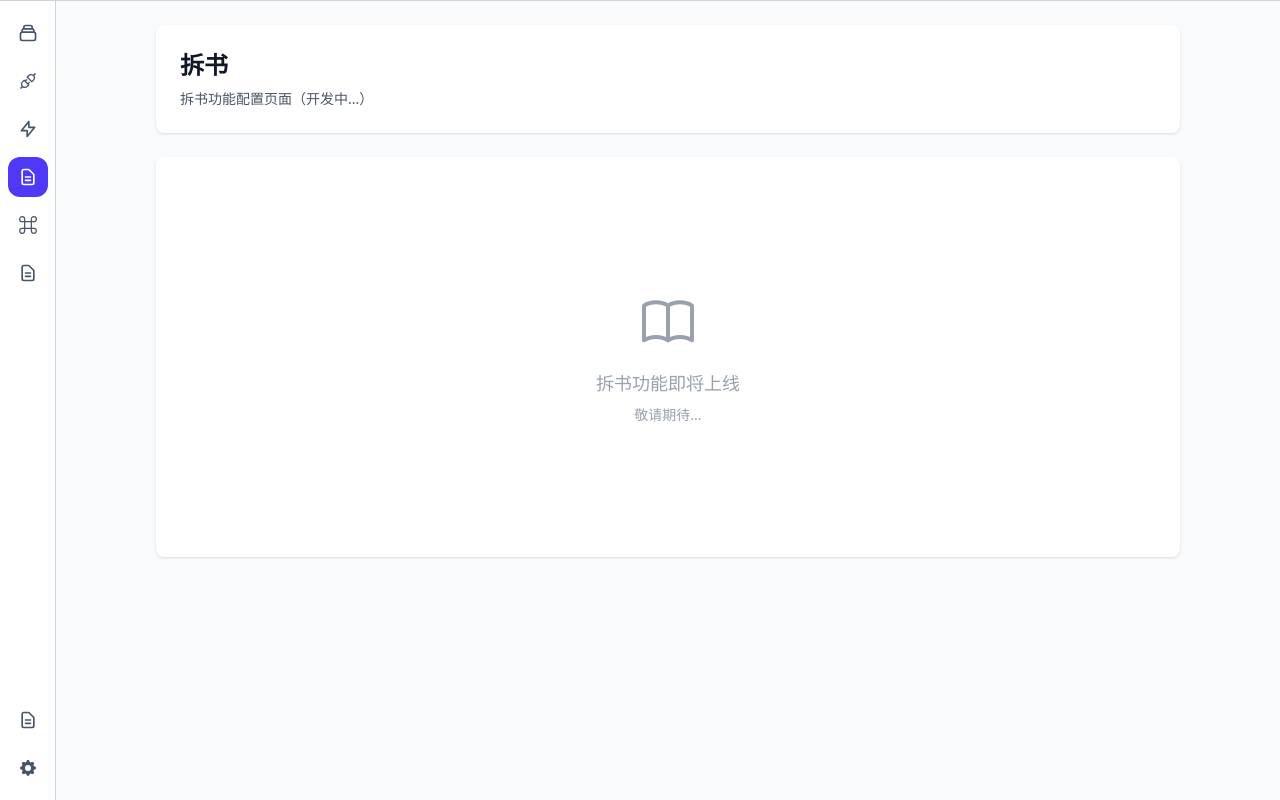
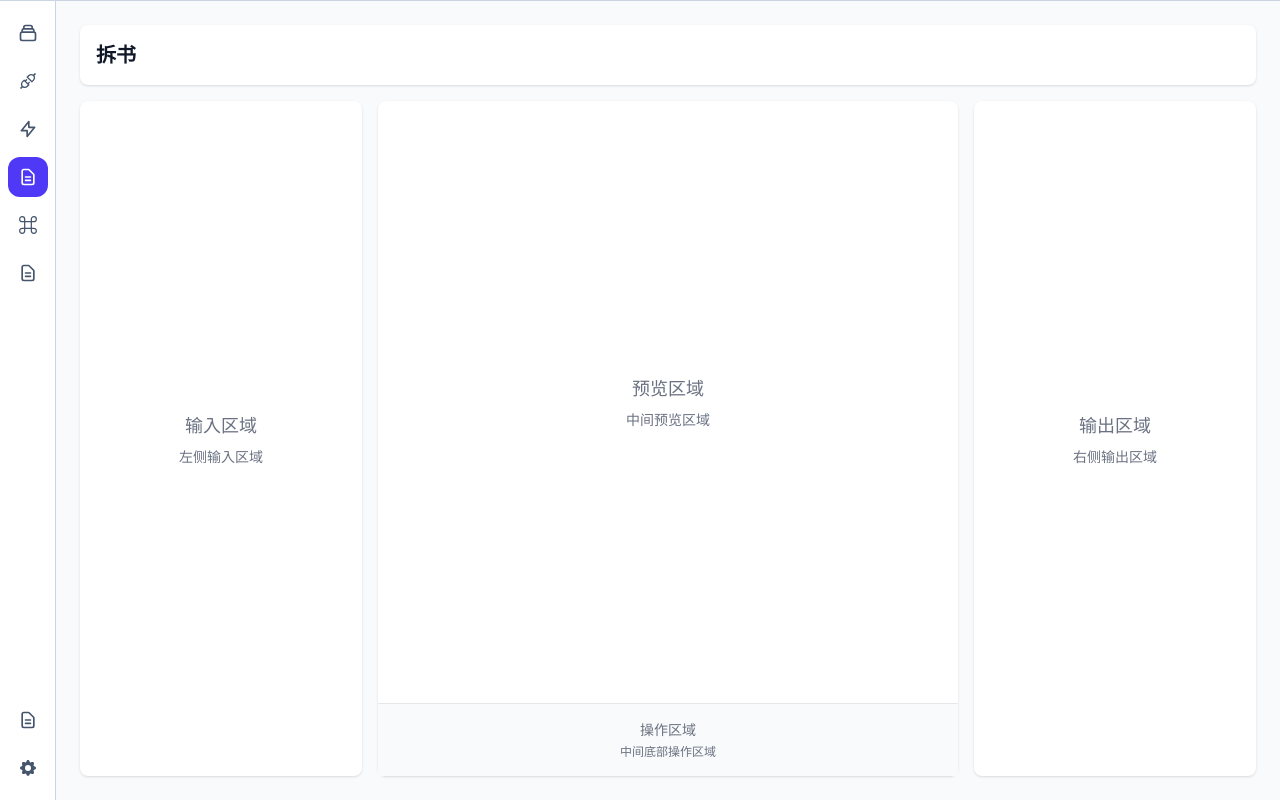
Before and after one commit to afigzb/windowAIChat, a React (Vite) app: page / in a window 1280 px wide. Both pictures are taken after a click on the button 27 px from the left and 177 px from the top of the page. Built offline with nearby package versions, Linux system fonts and the light colour scheme.

Commit message:
拆书功能准备阶段

```diff
--- /dev/null
+++ b/src/BookSplit/InputArea.tsx
@@ -0,0 +1,13 @@
+/**
+ * 输入区域组件
+ */
+export function InputArea() {
+  return (
+    <div className="h-full bg-white rounded-lg shadow-sm p-6 flex items-center justify-center">
+      <div className="text-center text-gray-500">
+        <p className="text-lg font-medium">输入区域</p>
+        <p className="text-sm mt-2">左侧输入区域</p>
+      </div>
+    </div>
+  )
+}
--- /dev/null
+++ b/src/BookSplit/OperationBar.tsx
@@ -0,0 +1,13 @@
+/**
+ * 操作区域组件
+ */
+export function OperationBar() {
+  return (
+    <div className="p-4 bg-gray-50">
+      <div className="text-center text-gray-500">
+        <p className="text-sm font-medium">操作区域</p>
+        <p className="text-xs mt-1">中间底部操作区域</p>
+      </div>
+    </div>
+  )
+}
--- /dev/null
+++ b/src/BookSplit/OutputArea.tsx
@@ -0,0 +1,13 @@
+/**
+ * 输出区域组件
+ */
+export function OutputArea() {
+  return (
+    <div className="h-full bg-white rounded-lg shadow-sm p-6 flex items-center justify-center">
+      <div className="text-center text-gray-500">
+        <p className="text-lg font-medium">输出区域</p>
+        <p className="text-sm mt-2">右侧输出区域</p>
+      </div>
+    </div>
+  )
+}
--- /dev/null
+++ b/src/BookSplit/PreviewArea.tsx
@@ -0,0 +1,23 @@
+import { OperationBar } from './OperationBar'
+
+/**
+ * 预览区域组件
+ */
+export function PreviewArea() {
+  return (
+    <div className="h-full bg-white rounded-lg shadow-sm flex flex-col">
+      {/* 预览内容区域 */}
+      <div className="flex-1 p-6 flex items-center justify-center overflow-auto">
+        <div className="text-center text-gray-500">
+          <p className="text-lg font-medium">预览区域</p>
+          <p className="text-sm mt-2">中间预览区域</p>
+        </div>
+      </div>
+
+      {/* 操作区域 */}
+      <div className="border-t border-gray-200">
+        <OperationBar />
+      </div>
+    </div>
+  )
+}
--- /dev/null
+++ b/src/BookSplit/index.ts
@@ -0,0 +1,4 @@
+export { InputArea } from './InputArea'
+export { PreviewArea } from './PreviewArea'
+export { OutputArea } from './OutputArea'
+export { OperationBar } from './OperationBar'
--- a/src/pages/BookSplitPage.tsx
+++ b/src/pages/BookSplitPage.tsx
@@ -1,4 +1,5 @@
 import type { AIConfig } from '../chat'
+import { InputArea, PreviewArea, OutputArea } from '../BookSplit'
 
 interface BookSplitPageProps {
   config: AIConfig
@@ -10,37 +11,29 @@ interface BookSplitPageProps {
  */
 export function BookSplitPage({ config, onConfigChange }: BookSplitPageProps) {
   return (
-    <div className="h-full overflow-y-auto bg-gray-50 p-6">
-      <div className="max-w-5xl mx-auto space-y-6">
-        {/* 页面标题 */}
-        <div className="bg-white rounded-lg shadow-sm p-6">
-          <h1 className="text-2xl font-semibold text-gray-900 mb-2">
-            拆书
-          </h1>
-          <p className="text-sm text-gray-600">
-            拆书功能配置页面（开发中...）
-          </p>
+    <div className="h-full flex flex-col bg-gray-50 p-6">
+      {/* 页面标题 */}
+      <div className="bg-white rounded-lg shadow-sm p-4 mb-4">
+        <h1 className="text-xl font-semibold text-gray-900">
+          拆书
+        </h1>
+      </div>
+
+      {/* 主内容区域：左中右三栏布局 */}
+      <div className="flex-1 grid grid-cols-12 gap-4 min-h-0">
+        {/* 左侧：输入区域 */}
+        <div className="col-span-3 h-full">
+          <InputArea />
         </div>
 
-        {/* 占位内容 */}
-        <div className="bg-white rounded-lg shadow-sm p-6 min-h-[400px] flex items-center justify-center">
-          <div className="text-center text-gray-400">
-            <svg
-              className="w-16 h-16 mx-auto mb-4"
-              fill="none"
-              viewBox="0 0 24 24"
-              stroke="currentColor"
-            >
-              <path
-                strokeLinecap="round"
-                strokeLinejoin="round"
-                strokeWidth={1.5}
-                d="M12 6.253v13m0-13C10.832 5.477 9.246 5 7.5 5S4.168 5.477 3 6.253v13C4.168 18.477 5.754 18 7.5 18s3.332.477 4.5 1.253m0-13C13.168 5.477 14.754 5 16.5 5c1.747 0 3.332.477 4.5 1.253v13C19.832 18.477 18.247 18 16.5 18c-1.746 0-3.332.477-4.5 1.253"
-              />
-            </svg>
-            <p className="text-lg font-medium">拆书功能即将上线</p>
-            <p className="text-sm mt-2">敬请期待...</p>
-          </div>
+        {/* 中间：预览区域（包含底部操作区） */}
+        <div className="col-span-6 h-full">
+          <PreviewArea />
+        </div>
+
+        {/* 右侧：输出区域 */}
+        <div className="col-span-3 h-full">
+          <OutputArea />
         </div>
       </div>
     </div>
```
